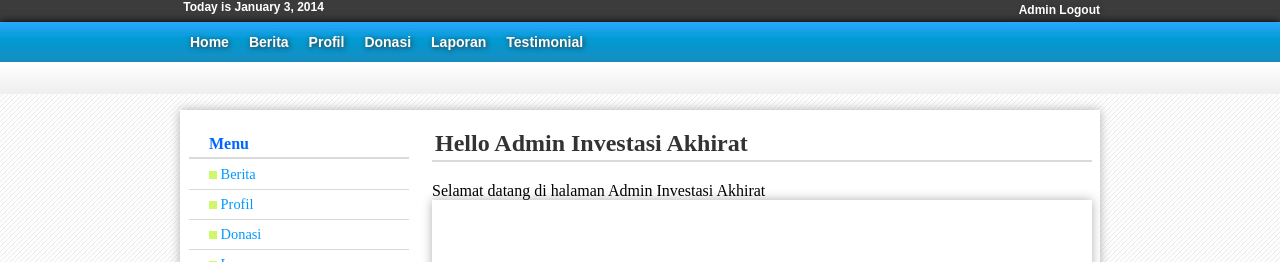
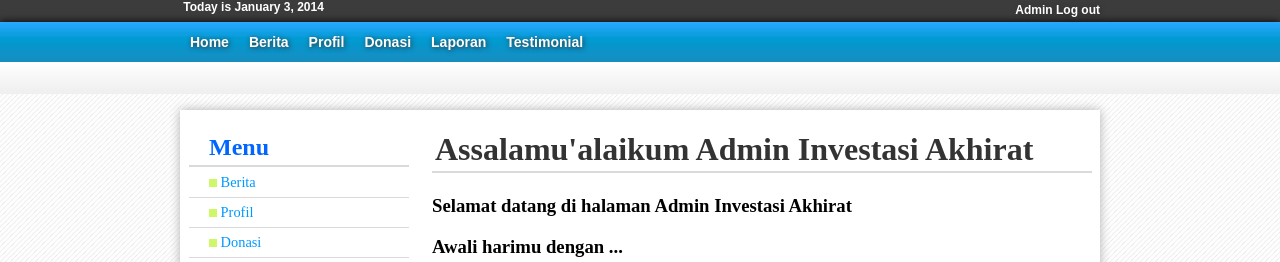
Before and after one commit to Mikroskil/InvestasiAkhirat, a PHP site: page /Administrator/AdminHome.php in a window 1280 px wide. Shown: the top 262 px of the page. Run offline with PHP 8.4, Linux system fonts and the light colour scheme; a user stored in the database is signed in; some libraries are stand-ins or nearby versions.

Commit message:
edit admin home lagi

```diff
--- a/Administrator/AdminHome.php
+++ b/Administrator/AdminHome.php
@@ -25,7 +25,7 @@ header("location:./loginpage.php");
 				?>
             <ul>
 
-                <li><a href="logout.php">Admin Logout</a></li>
+                <li><a href="logout.php">Admin Log out</a></li>
             </ul>
    	</div>
 </div>
@@ -38,7 +38,7 @@ header("location:./loginpage.php");
 	<!--Sidebar-->
     <div class="sidebar_menu">
     	<div>
-    		<h4 class="header"> Menu</h4>
+    		<h2 class="header"> Menu</h2>
         </div>
     	<ul>
         	<li><a href="berita.php"><img src="../Templates/list-style.png" height="8"  width="8"/>&nbsp;Berita</a></li>
@@ -52,11 +52,12 @@ header("location:./loginpage.php");
     <!--End Sidebar-->
     <!--Start Web Content-->
     <div class="home_content">
-    	<h2 class="header">Hello Admin <?php echo $_SESSION['name']?></h2>
-        Selamat datang di halaman Admin <?php echo $judul;?>
-        <div class="banner">
+    	<h1 class="header">Assalamu'alaikum Admin <?php echo $_SESSION['name']?></h1>
 
-        </div>
+<h3> Selamat datang di halaman Admin <?php echo $judul;?></h3>
+        <h3>Awali harimu dengan ...</h3>
+        <p>
+      <div class="banner"><img src="../image/bismillah4.jpg" height="81" width="670"/></div>
     </div>
      <!--End Web Content-->
 </div>
```
